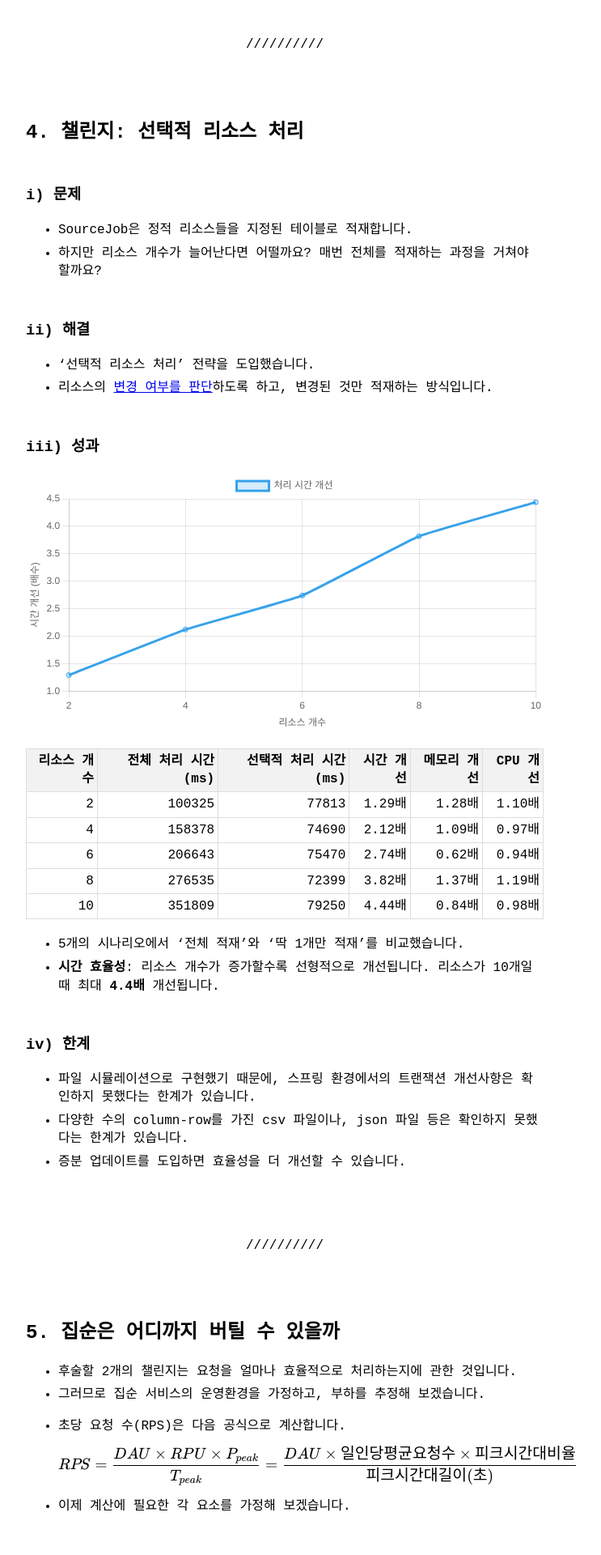
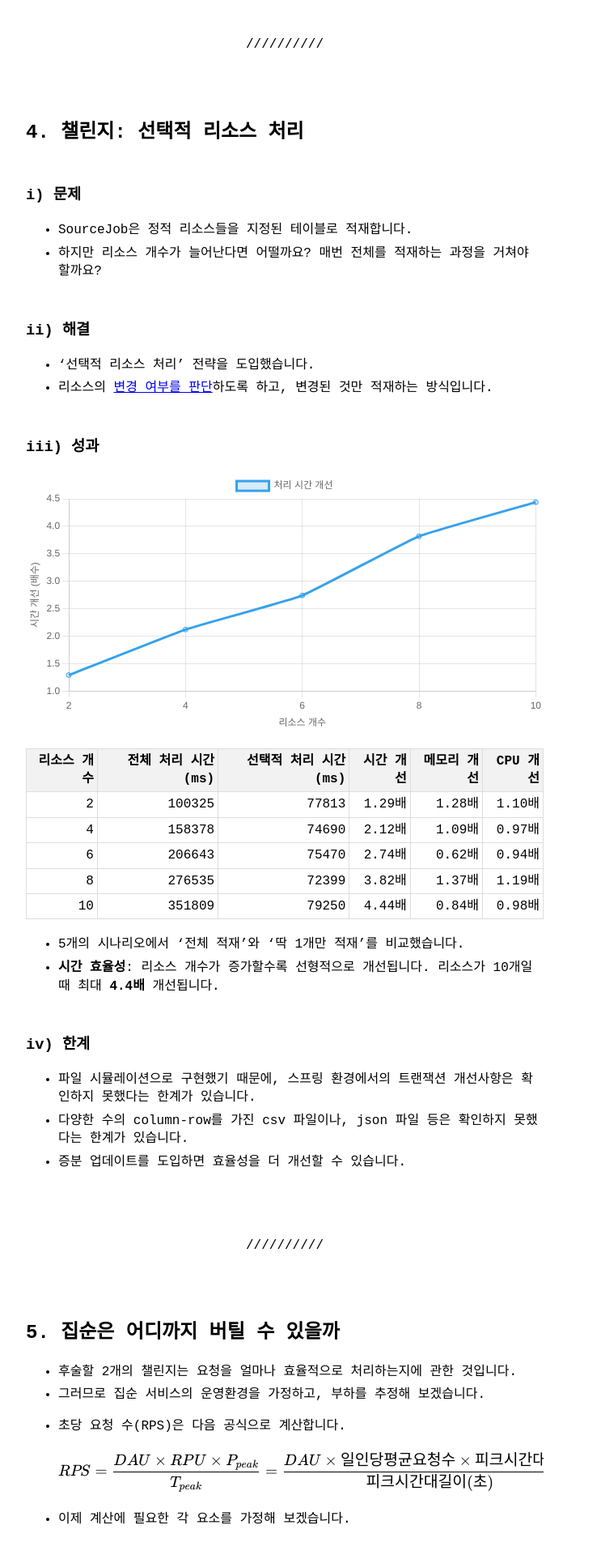
Before and after one commit to electronyoon/electronyoon.github.io, a Jekyll site: the page built from _posts/2025-03-16-집순-프로젝트-후기.md, in a window 1280 px wide. Shown: the part 4480-6400 px from the top of the page at 81% size, without its empty margins (288-1031 px from the left). Built offline with Jekyll 4.4.1, drawn with Linux system fonts in a browser that asks for light colours.

Commit message:
fix. tex의 가로 overflow 방지

```diff
--- a/_includes/head.html
+++ b/_includes/head.html
@@ -32,6 +32,27 @@
   <!-- KaTeX -->
   <link rel="stylesheet" href="https://cdn.jsdelivr.net/npm/katex@0.16.9/dist/katex.min.css">
   <script src="https://cdn.jsdelivr.net/npm/katex@0.16.9/dist/katex.min.js"></script>
+  <style>
+    /* Fix for KaTeX overflow on mobile */
+    .math {
+      overflow-x: auto;
+      overflow-y: hidden;
+      max-width: 100%;
+    }
+    .katex-display {
+      overflow-x: auto;
+      overflow-y: hidden;
+      max-width: 100%;
+      padding: 0.5em 0;
+    }
+    .katex {
+      max-width: 100%;
+    }
+    /* Specifically target .base elements to ensure they don't break layout */
+    .katex .base {
+      white-space: nowrap;
+    }
+  </style>
   <script>
     document.addEventListener("DOMContentLoaded", function() {
       var mathElements = document.getElementsByClassName("math");
```
